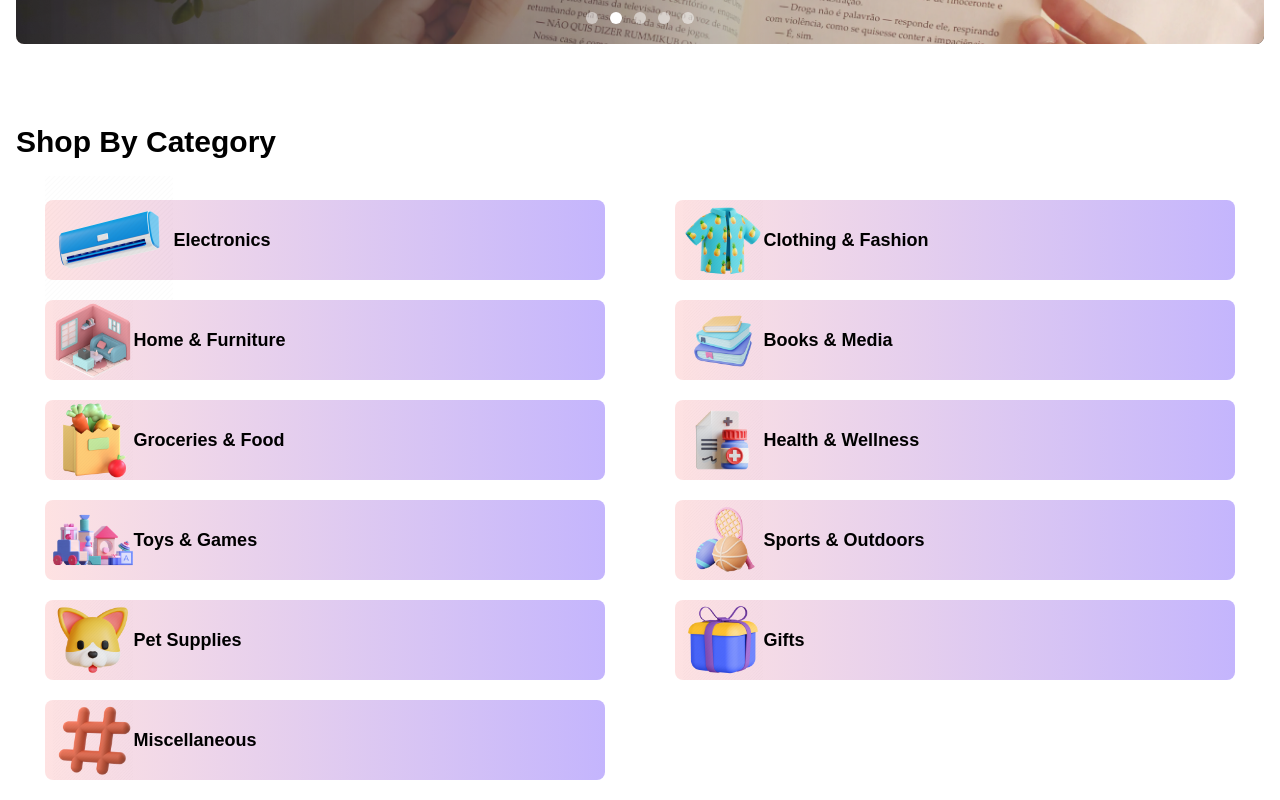
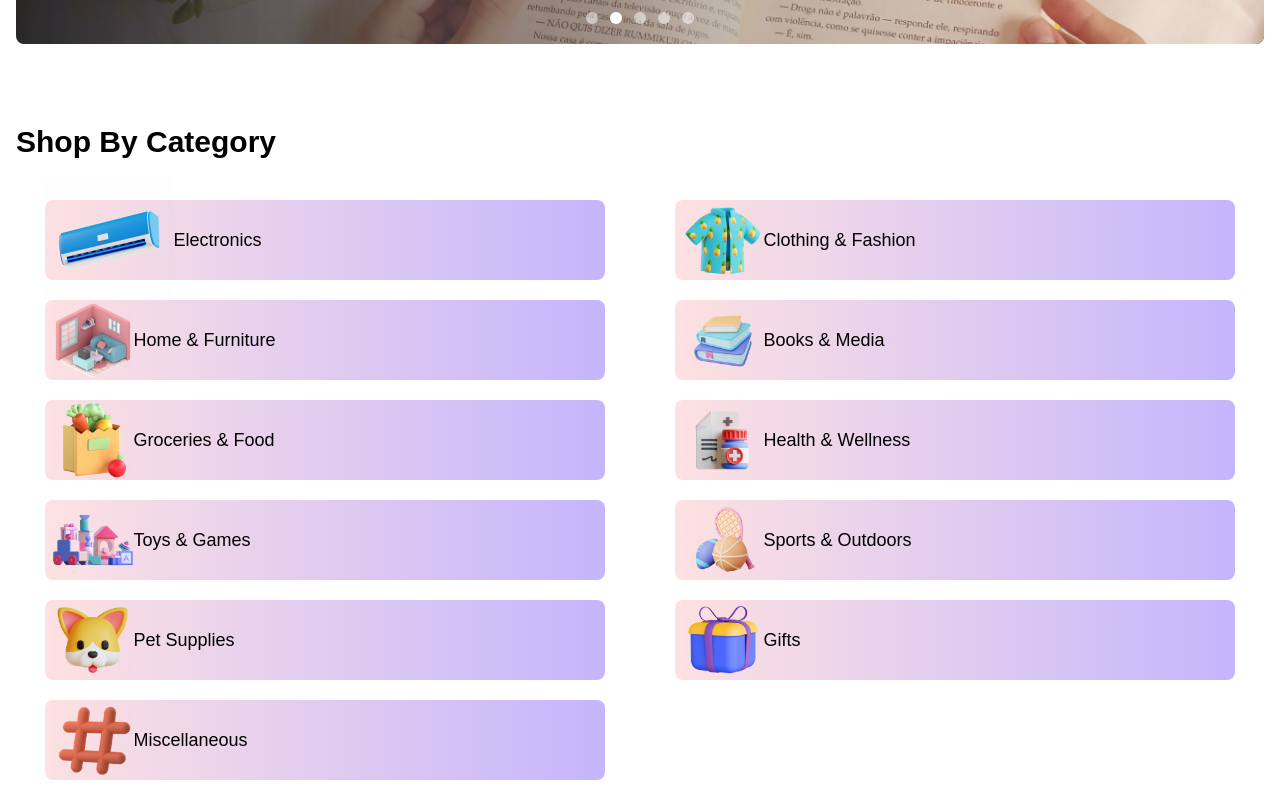
Before and after one commit to panchalbhavya2210/e-commerce-try, a SvelteKit app: page / in a window 1280 px wide. Shown: the part 420-1220 px from the top of the page. Built offline with nearby package versions, Linux system fonts and the light colour scheme; a web font is replaced by a local one.

Commit message:
supabase rate limit

```diff
--- a/src/routes/Auth/+page.svelte
+++ b/src/routes/Auth/+page.svelte
@@ -111,14 +111,8 @@
         email: emailVal,
         password: password,
       });
-      const userData = supabase.auth.getUser();
-      const getUid = userData.then((response) => {
-        let uid = response.data.user.id;
-
+      const uid = data.user.id;
       if (selected == "User") {
-          async function pushData() {
-            console.log(uid);
-
         const { data1, error1 } = supabase.storage
           .from("profiles")
           .upload(`${uid}/${file}`, fileIt);
@@ -141,15 +135,11 @@
           .from("User Data")
           .insert(userDataToInsert);
         console.log(error);
-          }
-
-          pushData();
       } else {
-          const { data, error } = supabase.storage
+        const { data1, error1 } = supabase.storage
           .from("profiles")
           .upload(`${uid}/${file}`, fileIt);
 
-          async function pushData() {
         const { data } = supabase.storage
           .from("profiles")
           .getPublicUrl(`${uid}/${file}`);
@@ -169,9 +159,6 @@
           .insert(sellerDataToInsert);
         console.log(error);
       }
-          pushData();
-        }
-      });
     } else {
       console.log("Fuck email not valid");
     }
--- a/src/routes/Home.svelte
+++ b/src/routes/Home.svelte
@@ -261,7 +261,7 @@
             srcset=""
             class="w-32 h-32 group-hover:w-52 group-hover:h-52 transition-all"
           />
-          <p class="text-lg font-bold">Electronics</p>
+          <p class="text-lg font-medium">Electronics</p>
         </div>
       </div>
       <div class="rowOne cursor-pointer group transition-all">
@@ -274,7 +274,7 @@
             srcset=""
             class="ml-2 w-20 h-20 group-hover:w-32 group-hover:h-32 transition-all"
           />
-          <p class="text-lg font-bold">Clothing & Fashion</p>
+          <p class="text-lg font-medium">Clothing & Fashion</p>
         </div>
       </div>
       <div class="rowOne cursor-pointer group transition-all">
@@ -287,7 +287,7 @@
             srcset=""
             class="ml-2 w-20 h-20 group-hover:w-32 group-hover:h-32 transition-all"
           />
-          <p class="text-lg font-bold">Home & Furniture</p>
+          <p class="text-lg font-medium">Home & Furniture</p>
         </div>
       </div>
       <div class="rowOne cursor-pointer group transition-all">
@@ -300,7 +300,7 @@
             srcset=""
             class="ml-2 w-20 h-20 group-hover:w-32 group-hover:h-32 transition-all"
           />
-          <p class="text-lg font-bold">Books & Media</p>
+          <p class="text-lg font-medium">Books & Media</p>
         </div>
       </div>
       <div class="rowOne cursor-pointer group transition-all">
@@ -313,7 +313,7 @@
             srcset=""
             class="ml-2 w-20 h-20 group-hover:w-28 group-hover:h-28 transition-all"
           />
-          <p class="text-lg font-bold">Groceries & Food</p>
+          <p class="text-lg font-medium">Groceries & Food</p>
         </div>
       </div>
       <div class="rowOne cursor-pointer group transition-all">
@@ -326,7 +326,7 @@
             srcset=""
             class="ml-2 w-20 h-20 group-hover:w-32 group-hover:h-32 transition-all"
           />
-          <p class="text-lg font-bold">Health & Wellness</p>
+          <p class="text-lg font-medium">Health & Wellness</p>
         </div>
       </div>
       <div class="rowOne cursor-pointer group transition-all">
@@ -339,7 +339,7 @@
             srcset=""
             class="ml-2 w-20 h-20 group-hover:w-32 group-hover:h-32 transition-all"
           />
-          <p class="text-lg font-bold">Toys & Games</p>
+          <p class="text-lg font-medium">Toys & Games</p>
         </div>
       </div>
       <div class="rowOne cursor-pointer group transition-all">
@@ -352,7 +352,7 @@
             srcset=""
             class="ml-2 w-20 h-20 group-hover:w-32 group-hover:h-32 transition-all"
           />
-          <p class="text-lg font-bold">Sports & Outdoors</p>
+          <p class="text-lg font-medium">Sports & Outdoors</p>
         </div>
       </div>
       <div class="rowOne cursor-pointer group transition-all">
@@ -365,7 +365,7 @@
             srcset=""
             class="ml-2 w-20 h-20 group-hover:w-32 group-hover:h-32 transition-all"
           />
-          <p class="text-lg font-bold">Pet Supplies</p>
+          <p class="text-lg font-medium">Pet Supplies</p>
         </div>
       </div>
       <div class="rowOne cursor-pointer group transition-all">
@@ -378,7 +378,7 @@
             srcset=""
             class="ml-2 w-20 h-20 group-hover:w-32 group-hover:h-32 transition-all"
           />
-          <p class="text-lg font-bold">Gifts</p>
+          <p class="text-lg font-medium">Gifts</p>
         </div>
       </div>
       <div class="rowOne cursor-pointer group transition-all">
@@ -391,7 +391,7 @@
             srcset=""
             class="ml-2 w-20 h-20 group-hover:w-32 group-hover:h-32 transition-all"
           />
-          <p class="text-lg font-bold">Miscellaneous</p>
+          <p class="text-lg font-medium">Miscellaneous</p>
         </div>
       </div>
     </div>
```
Lines whose indentation alone changed are shown as unchanged.
